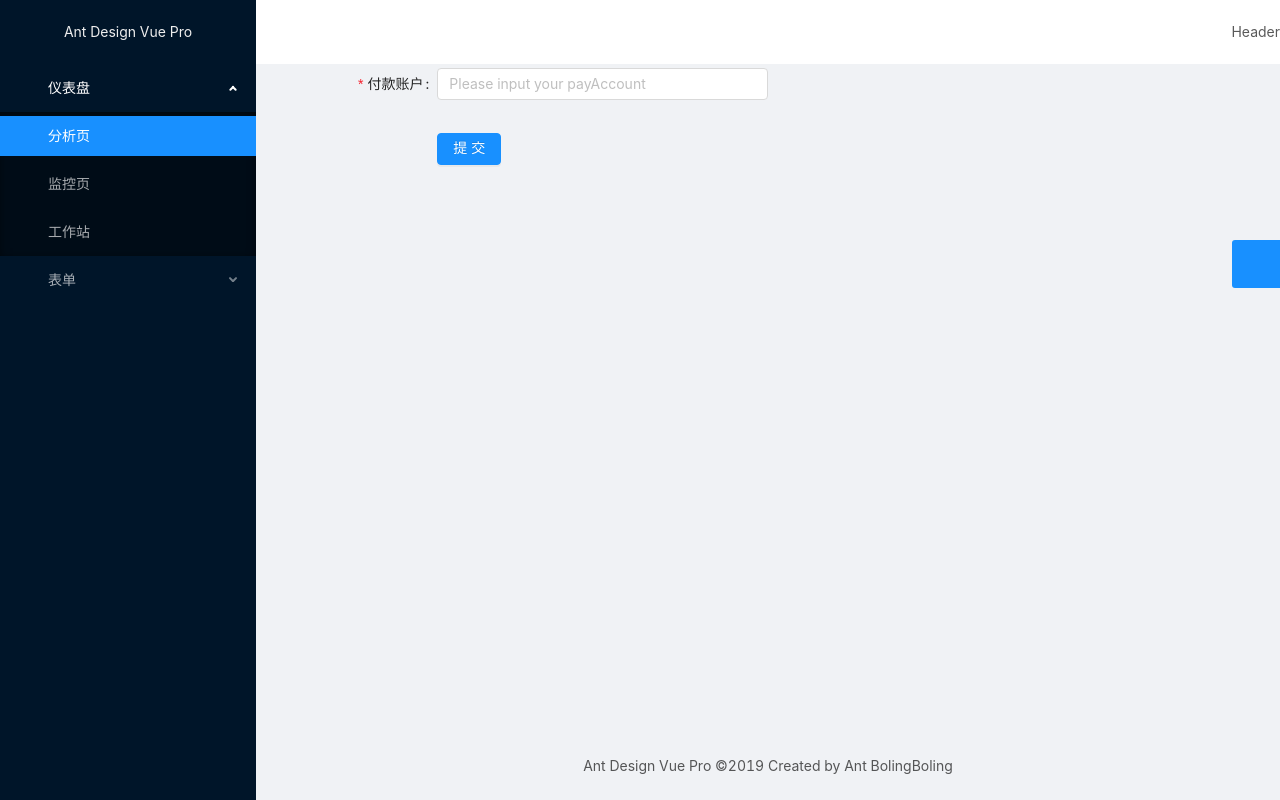
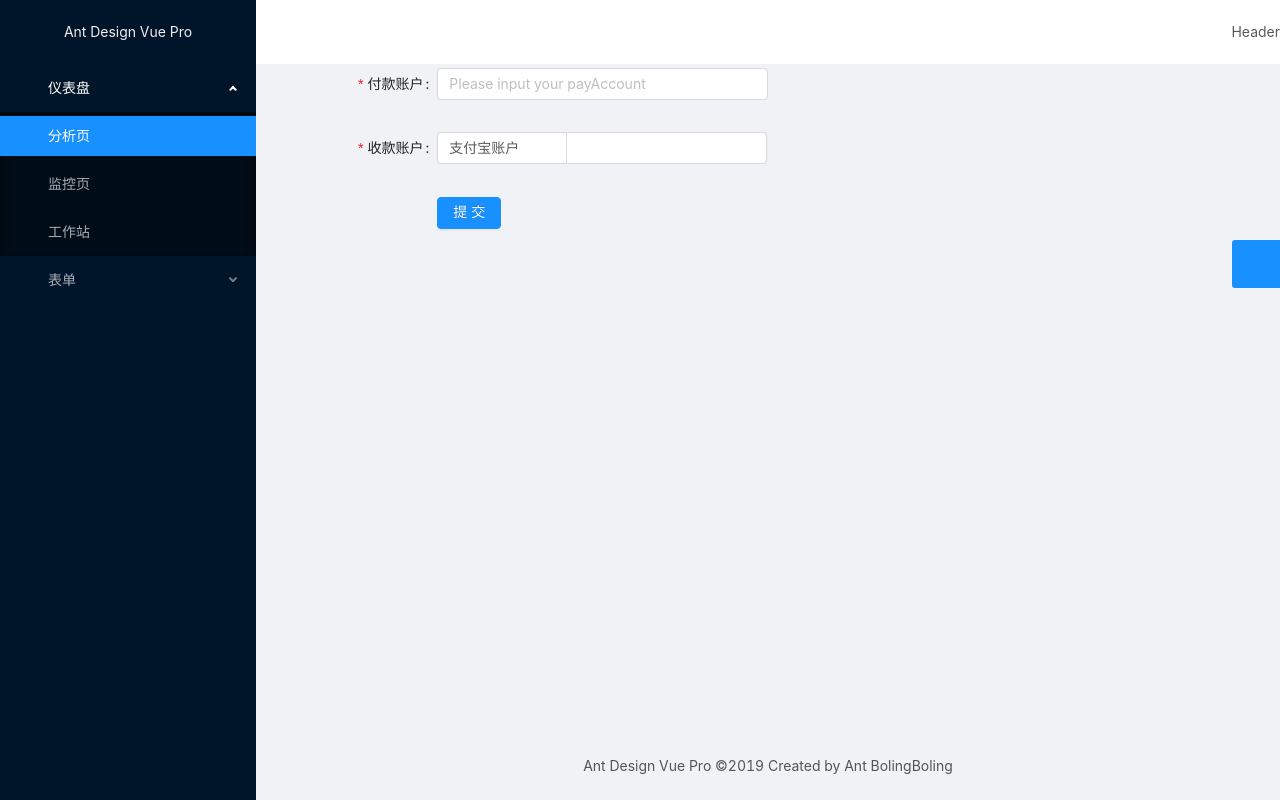
Before and after one commit to zhangxiaoshang/ant-design-vue-pro, a Vue app: page /form/step-form/info in a window 1280 px wide. Built offline with nearby package versions, Linux system fonts and the light colour scheme.

Commit message:
自己封装一个支持自动校验的表单项

```diff
--- /dev/null
+++ b/src/components/ReceiverAccount.vue
@@ -0,0 +1,40 @@
+<template>
+  <a-input-group compact>
+    <a-select style="width:130px" v-model="type" @change="handleTypeChange">
+      <a-select-option value="alipay">支付宝账户</a-select-option>
+      <a-select-option value="bank">银行卡账户</a-select-option>
+    </a-select>
+    <a-input
+      style="width: calc(100% - 130px)"
+      v-model="number"
+      @change="handleNumberChange"
+    />
+  </a-input-group>
+</template>
+
+<script>
+export default {
+  props: {
+    value: {
+      type: Object
+    }
+  },
+  data() {
+    const { type, number } = this.value || {};
+    return {
+      type: type || "alipay",
+      number: number || ""
+    };
+  },
+  methods: {
+    handleTypeChange(val) {
+      this.$emit("change", { ...this.value, type: val });
+    },
+    handleNumberChange(e) {
+      this.$emit("change", { ...this.value, number: e.target.value });
+    }
+  }
+};
+</script>
+
+<style></style>
--- a/src/main.js
+++ b/src/main.js
@@ -7,7 +7,8 @@
   Radio,
   Menu,
   Form,
-  Input
+  Input,
+  Select
 } from "ant-design-vue";
 import App from "./App.vue";
 import router from "./router";
@@ -25,6 +26,7 @@
 Vue.use(Menu);
 Vue.use(Form);
 Vue.use(Input);
+Vue.use(Select);
 Vue.component("Authorized", Authorized);
 Vue.use(Auth);
 
--- a/src/store/modules/form.js
+++ b/src/store/modules/form.js
@@ -3,7 +3,11 @@
 
 const state = {
   step: {
-    payAccount: ""
+    payAccount: "",
+    receiverAccount: {
+      type: "alipay",
+      number: ""
+    }
   }
 };
 
--- a/src/views/Forms/StepForm/Step1.vue
+++ b/src/views/Forms/StepForm/Step1.vue
@@ -17,6 +17,34 @@
     </a-form-item>
 
     <a-form-item
+      :label-col="formItemLayout.labelCol"
+      :wrapper-col="formItemLayout.wrapperCol"
+      label="收款账户"
+    >
+      <ReceiverAccount
+        v-decorator="[
+          'receiverAccount',
+          {
+            initialValue: step.receiverAccount,
+            rules: [
+              {
+                required: true,
+                message: '请输入收款账号',
+                validator: (rule, value, callback) => {
+                  if (value && value.number) {
+                    callback();
+                  } else {
+                    callback(false);
+                  }
+                }
+              }
+            ]
+          }
+        ]"
+      />
+    </a-form-item>
+
+    <a-form-item
       :label-col="formTailLayout.labelCol"
       :wrapper-col="formTailLayout.wrapperCol"
     >
@@ -26,6 +54,7 @@
 </template>
 
 <script>
+import ReceiverAccount from "@/components/ReceiverAccount";
 const formItemLayout = {
   labelCol: { span: 4 },
   wrapperCol: { span: 8 }
@@ -35,6 +64,9 @@
   wrapperCol: { span: 8, offset: 4 }
 };
 export default {
+  components: {
+    ReceiverAccount
+  },
   data() {
     return {
       checkNick: false,
@@ -42,6 +74,11 @@
       formTailLayout,
       form: this.$form.createForm(this)
     };
+  },
+  computed: {
+    step() {
+      return this.$store.state.form.step;
+    }
   },
   methods: {
     handleSubmit() {
```
